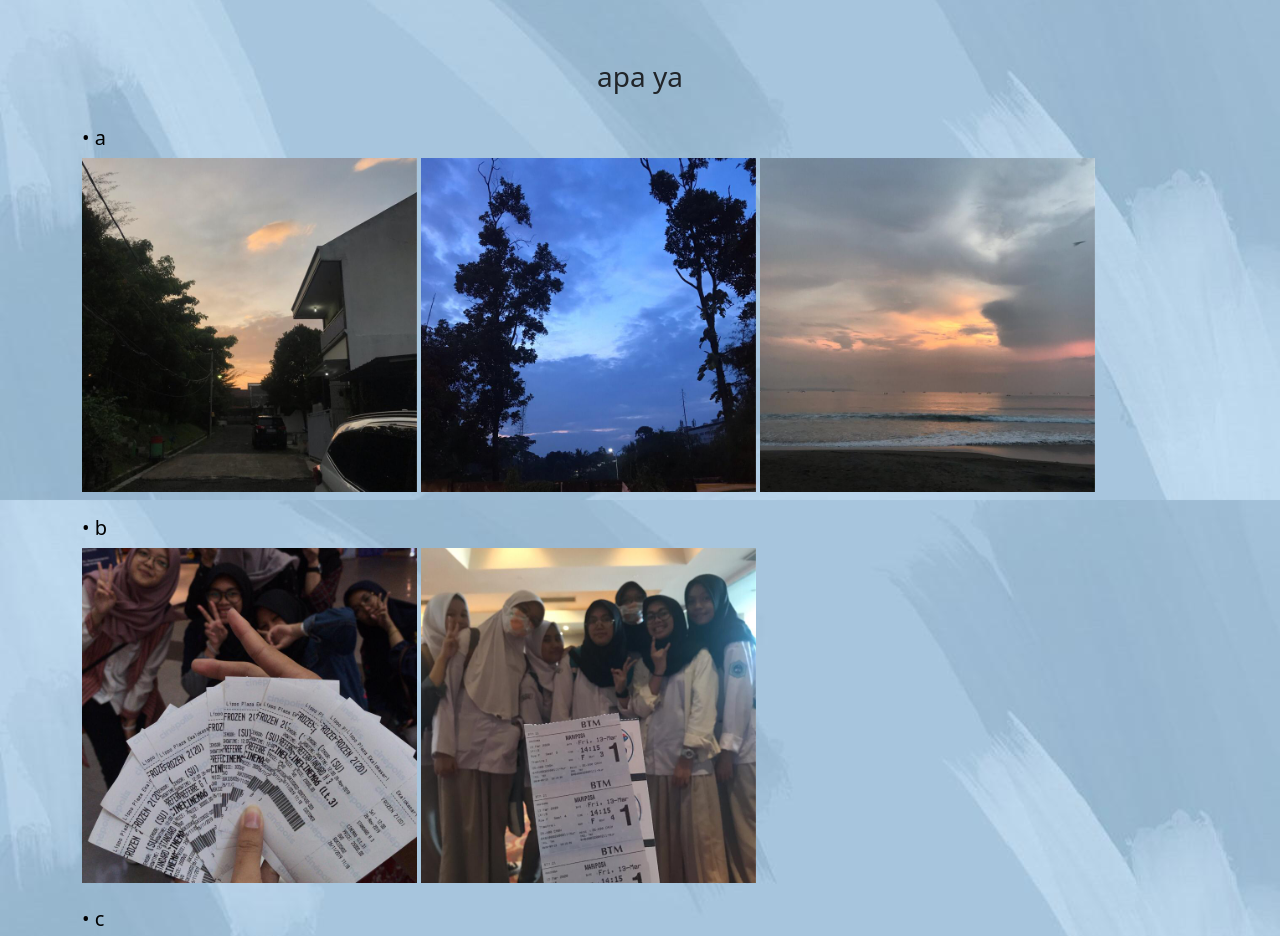
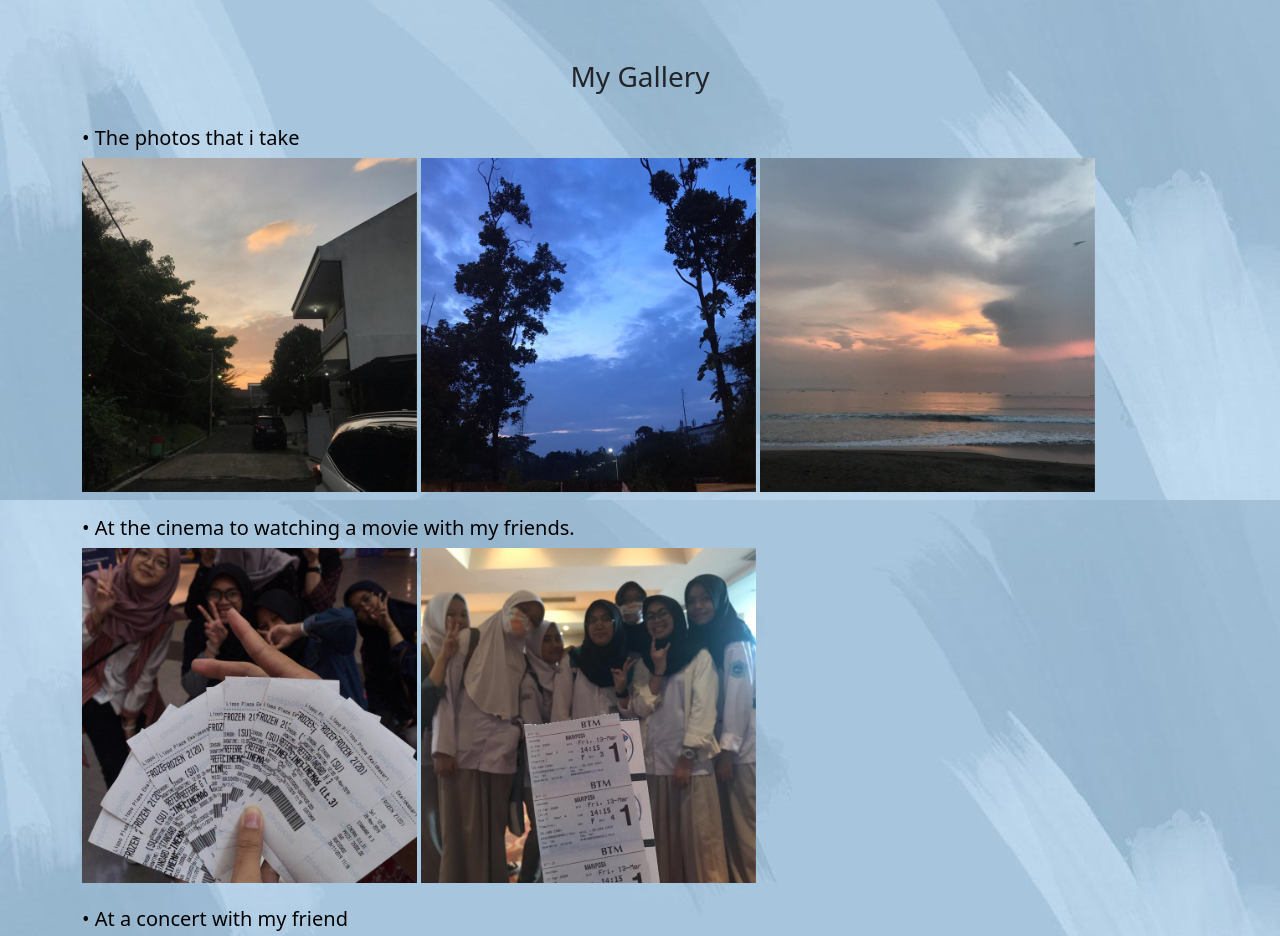
Before and after one commit to farahazza/farahazza.github.io, a plain HTML site: page galeri.html in a window 1280 px wide. Shown: the part 140-1076 px from the top of the page. Drawn offline with nearby package versions, Linux system fonts and the light colour scheme.

Commit message:
Update galeri.html

```diff
--- a/galeri.html
+++ b/galeri.html
@@ -40,18 +40,18 @@
 </nav>
 <br><br><br><br><br><br>
     <div class="container">
-      <h3> apa ya </h3>
+      <h3> My Gallery </h3>
       <br />
-      <h5>• a </h5>
+      <h5>• The photos that i take </h5>
       <img src="abc.jpeg" alt="abc" />
       <img src="jkl.jpeg" alt="jkl" />
       <img src="def.jpeg" alt="def" />
       <br /><br />
-      <h5>• b </h5>
+      <h5>• At the cinema to watching a movie with my friends. </h5>
       <img src="film1.jpeg" alt="film1" />
       <img src="film2.jpeg" alt="film2" />
       <br /><br />
-      <h5>• c</h5>
+      <h5>• At a concert with my friend</h5>
       <img src="konser1.jpeg" alt="konser1" />
       <img src="konser2.jpeg" alt="konser2" />
       <img src="konser3.jpeg" alt="konser3" />
```
